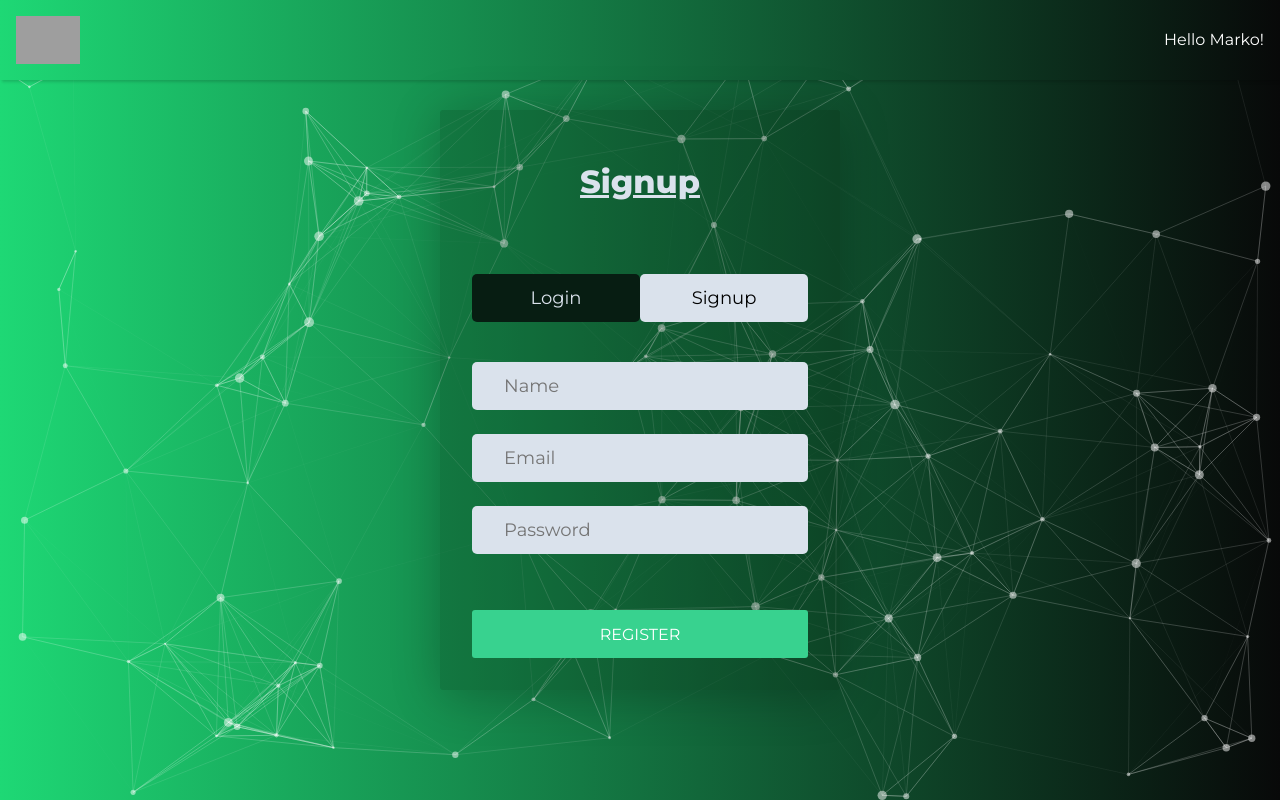
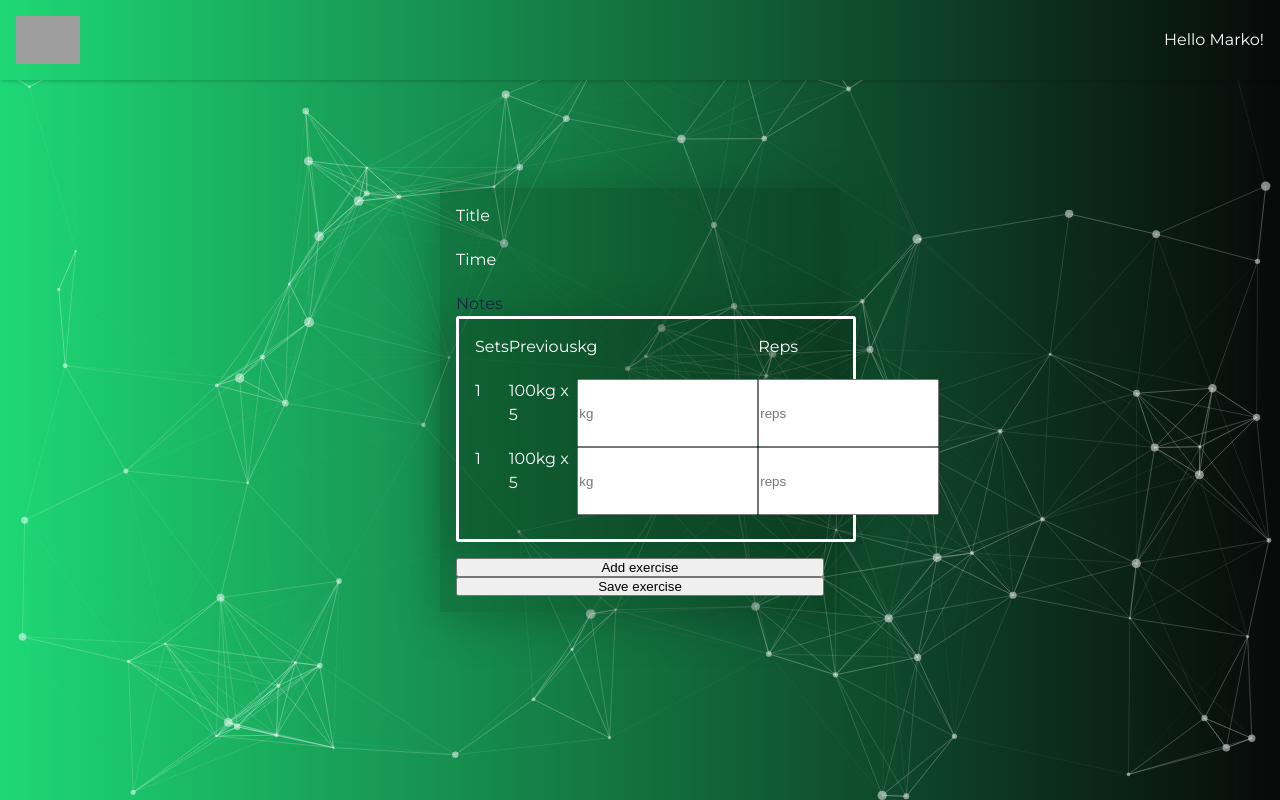
Before and after one commit to Marko1310/workout_tracker, a React (Create React App) app in the folder root/frontend/: page / in a window 1280 px wide. Built offline with nearby package versions, Linux system fonts and the light colour scheme; grey boxes are pictures that could not be loaded.

Commit message:
basic exercise structure -> grid style

```diff
--- a/root/frontend/src/App.js
+++ b/root/frontend/src/App.js
@@ -4,12 +4,14 @@ import Particle from "./components/Particle/Particle.js";
 
 import Navigation from "./components/Navigation/Navigation";
 import Login from "./components/Login/Login";
+import Workout from "./components/Workout/Workout";
 
 function App() {
   return (
     <div className="App">
       <Navigation />
-      <Login />
+      {/* <Login /> */}
+      <Workout />
       <Particle />
     </div>
   );
--- a/root/frontend/src/components/Exercise/Exercise.css
+++ b/root/frontend/src/components/Exercise/Exercise.css
@@ -0,0 +1,28 @@
+.exercise-container {
+  padding: 1rem 1rem 1.5rem 1rem;
+  display: grid;
+  border-radius: 3px;
+  width: 25rem;
+  box-shadow: rgba(0, 0, 0, 0.24) 0px 6px 50px;
+  background: rgba(9, 20, 9, 0.2);
+  margin-bottom: 1rem;
+  border-style: solid;
+  border-color: white;
+  grid-template-columns: repeat(4, 1fr);
+  /* grid-auto-rows: 100px; */
+}
+
+.title-container {
+  display: flex;
+  width: 100%;
+  justify-content: space-between;
+}
+
+.each-exercise {
+  display: flex;
+}
+
+/* form {
+  display: grid;
+  grid-template-columns: repeat(4, 1fr);
+  /* grid-auto-rows: 100px; */
--- a/root/frontend/src/components/Exercise/Exercise.js
+++ b/root/frontend/src/components/Exercise/Exercise.js
@@ -1,5 +1,52 @@
+import "./Exercise.css";
+
 const Exercise = () => {
-  return <div className="exercise-container"></div>;
+  return (
+    <div className="exercise-container">
+      <p>Sets</p>
+      <p>Previous</p>
+      <p>kg</p>
+      <p>Reps</p>
+
+      {/* <form> */}
+      <p className="sets">1</p>
+      <p className="previous">100kg x 5</p>
+      {/* <label htmlFor="name"></label> */}
+      <input
+        //   className="forms"
+        type="text"
+        id="kg"
+        name="kg"
+        placeholder="kg"
+      ></input>
+      <input
+        //   className="forms"
+        type="text"
+        id="reps"
+        name="reps"
+        placeholder="reps"
+      ></input>
+
+      <p className="sets">1</p>
+      <p className="previous">100kg x 5</p>
+      {/* <label htmlFor="name"></label> */}
+      <input
+        //   className="forms"
+        type="text"
+        id="kg"
+        name="kg"
+        placeholder="kg"
+      ></input>
+      <input
+        //   className="forms"
+        type="text"
+        id="reps"
+        name="reps"
+        placeholder="reps"
+      ></input>
+      {/* </form> */}
+    </div>
+  );
 };
 
 export default Exercise;
--- a/root/frontend/src/components/Workout/Workout.css
+++ b/root/frontend/src/components/Workout/Workout.css
@@ -1,2 +1,13 @@
 .workout-container {
+  left: 50%;
+  top: 50%;
+  position: absolute;
+  transform: translate(-50%, -50%);
+  border-radius: 3px;
+  width: 25rem;
+  padding: 1rem;
+  box-shadow: rgba(0, 0, 0, 0.24) 0px 6px 50px;
+  background: rgba(9, 20, 9, 0.2);
+  display: flex;
+  flex-direction: column;
 }
--- a/root/frontend/src/components/Workout/Workout.js
+++ b/root/frontend/src/components/Workout/Workout.js
@@ -1,5 +1,6 @@
 import React from "react";
 import Exercise from "../Exercise/Exercise";
+import "./Workout.css";
 
 const Workout = () => {
   return (
```
